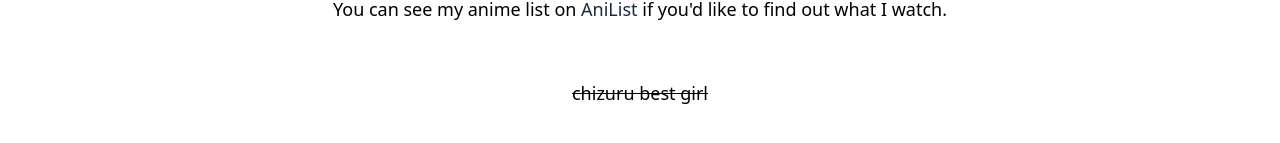
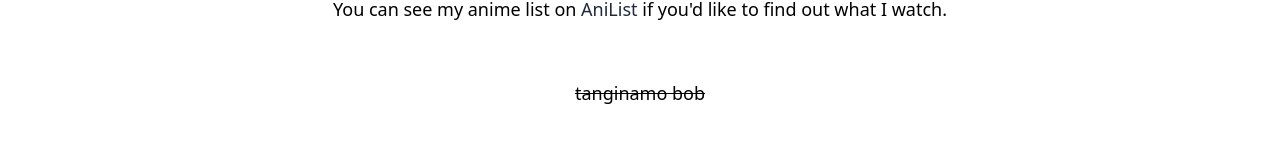
Before and after one commit to KleinzDev/website, a Vue app: page /about-me in a window 1280 px wide. Shown: the part 441-584 px from the top of the page. Built offline with nearby package versions, Linux system fonts and the light colour scheme.

Commit message:
Ok Bob Santos

```diff
--- a/src/views/About.vue
+++ b/src/views/About.vue
@@ -13,7 +13,7 @@
                 Aside from programming stuff, I like watching anime in my spare time<br/>
                 You can see my anime list on <a href="https://anilist.co/user/Kleinz/" class="text-slate-800 hover:text-blue-400">AniList</a> if you'd like to find out what I watch.
                 <br/><br/><br/>
-                <s>chizuru best girl</s>
+                <s>tanginamo bob</s>
             </p>
         </div>
     </div>
```
